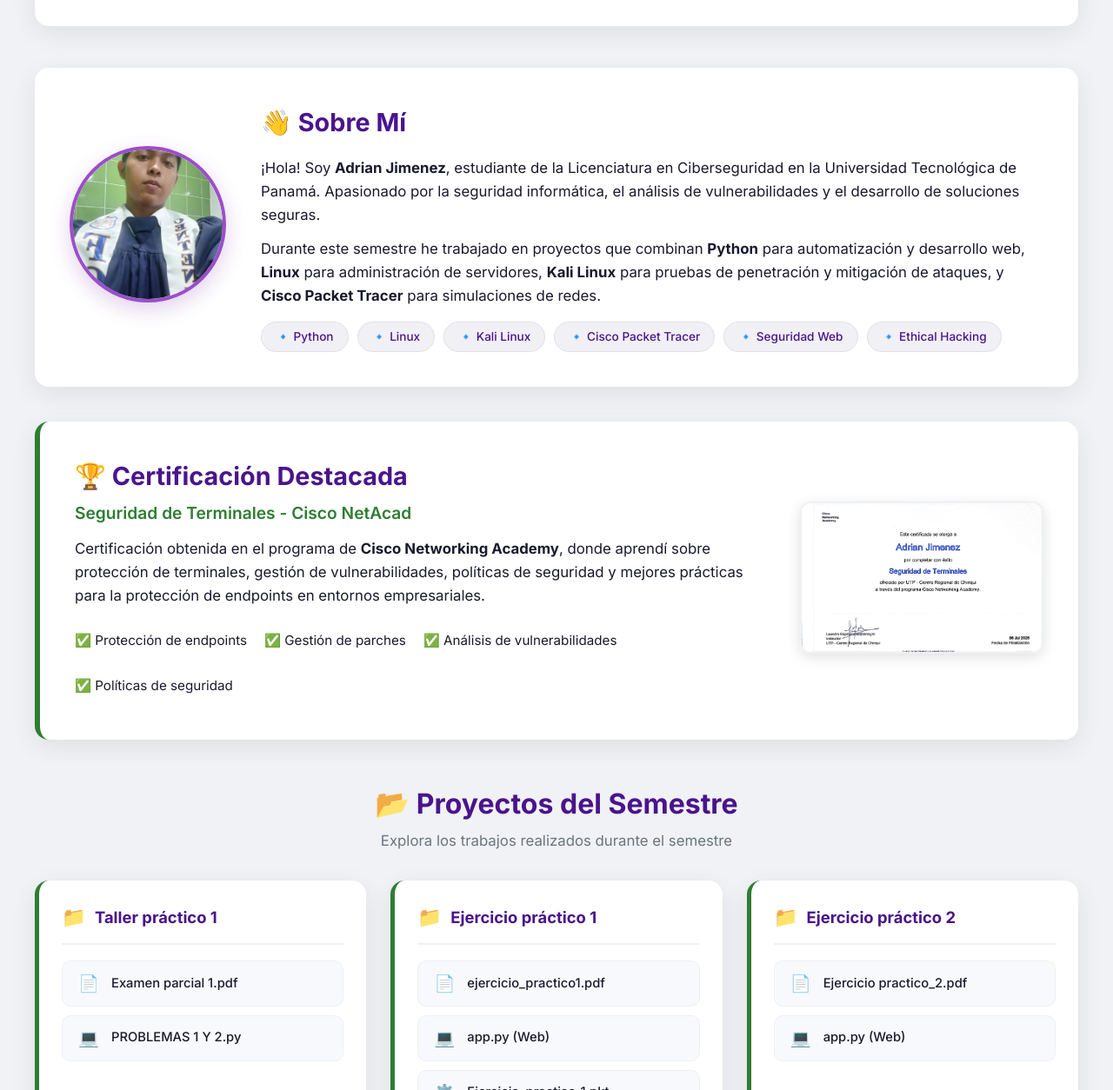
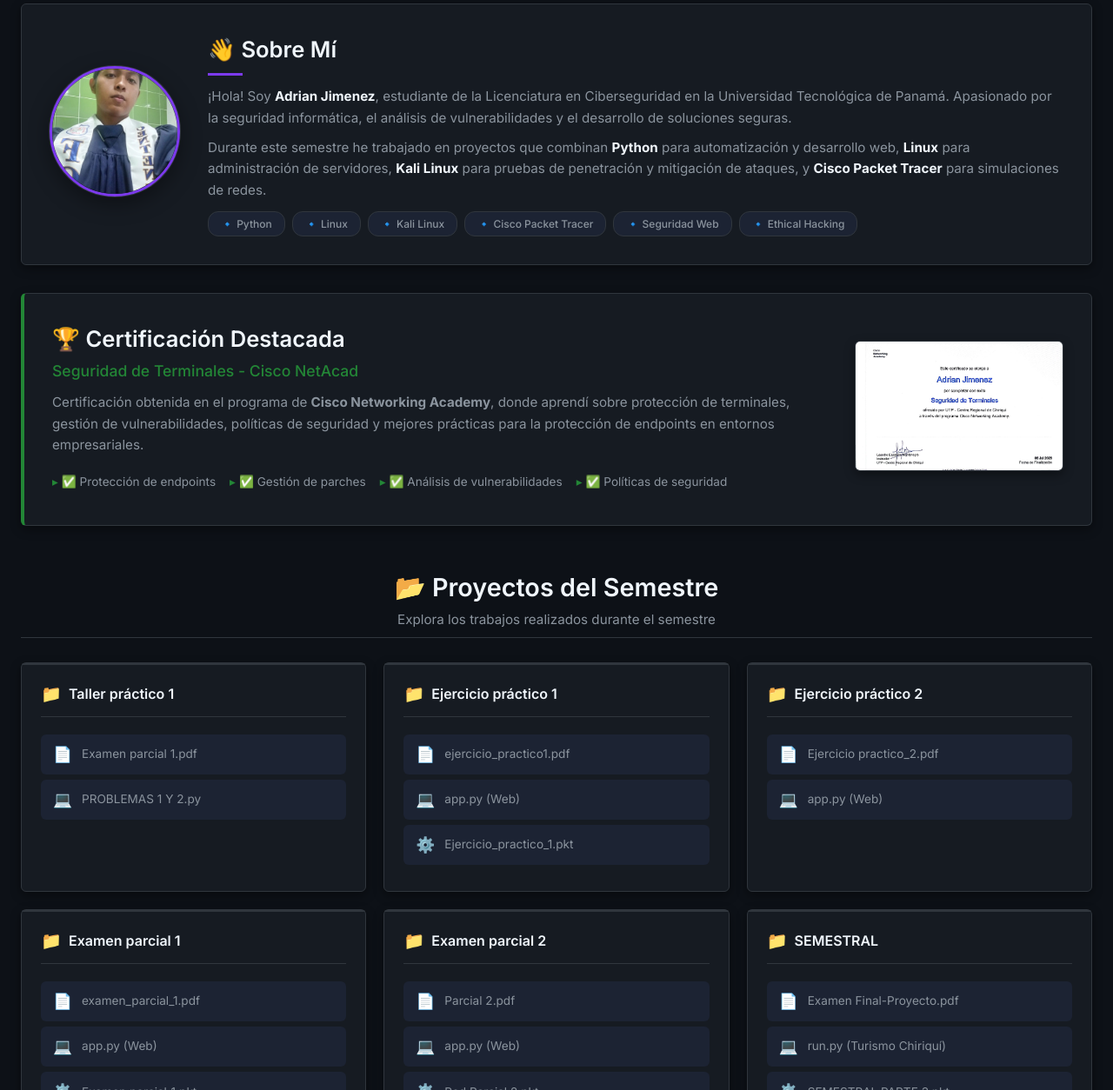
Before and after one commit to adrianJ007/Portafolio_Programacion_II, a plain HTML site: page index.html in a window 1280 px wide. Shown: the part 270-1524 px from the top of the page at 87% size. Drawn offline with Linux system fonts and the light colour scheme.

Commit message:
Update style.css

```diff
--- a/css/style.css
+++ b/css/style.css
@@ -1,24 +1,30 @@
 /* ========================================
    PORTFOLIO PROGRAMACIÓN II - UTP
-   Estilos mejorados con diseño moderno
+   Estilo GitHub Dark - Moderno y Técnico
    ======================================== */
 
 @import url('https://fonts.googleapis.com/css2?family=Inter:opsz,wght@14..32,400;14..32,500;14..32,600;14..32,700&display=swap');
 
 :root {
-    --primary: #6a1b9a;
-    --primary-light: #9c4dcc;
-    --primary-dark: #4a148c;
-    --secondary: #2e7d32;
-    --secondary-light: #4caf50;
-    --bg: #f0f2f5;
-    --card-bg: #ffffff;
-    --text: #1a1a2e;
-    --text-muted: #6c757d;
-    --shadow: 0 8px 30px rgba(0, 0, 0, 0.08);
-    --shadow-hover: 0 16px 48px rgba(0, 0, 0, 0.14);
-    --radius: 16px;
-    --transition: all 0.3s cubic-bezier(0.4, 0, 0.2, 1);
+    --bg-primary: #0d1117;
+    --bg-secondary: #161b22;
+    --bg-tertiary: #1c2333;
+    --bg-card: #161b22;
+    --bg-card-hover: #1c2333;
+    --border-color: #30363d;
+    --border-hover: #58a6ff;
+    --text-primary: #f0f6fc;
+    --text-secondary: #8b949e;
+    --text-muted: #484f58;
+    --accent-purple: #7c3aed;
+    --accent-green: #238636;
+    --accent-blue: #58a6ff;
+    --accent-orange: #d29922;
+    --accent-red: #f85149;
+    --shadow: 0 4px 12px rgba(0, 0, 0, 0.4);
+    --shadow-hover: 0 8px 24px rgba(0, 0, 0, 0.6);
+    --radius: 6px;
+    --transition: all 0.2s ease;
 }
 
 * {
@@ -29,48 +35,50 @@
 
 body {
     font-family: 'Inter', -apple-system, BlinkMacSystemFont, 'Segoe UI', Roboto, sans-serif;
-    background: var(--bg);
-    color: var(--text);
+    background: var(--bg-primary);
+    color: var(--text-primary);
     line-height: 1.6;
     min-height: 100vh;
-    padding: 30px 20px;
+    padding: 24px;
 }
 
 .container {
-    max-width: 1200px;
+    max-width: 1280px;
     margin: 0 auto;
 }
 
-/* ----- HEADER ----- */
+/* ----- HEADER / PERFIL (GitHub Style) ----- */
 .profile-header {
-    background: var(--card-bg);
-    padding: 32px 40px;
+    background: var(--bg-secondary);
+    padding: 24px 32px;
     border-radius: var(--radius);
+    border: 1px solid var(--border-color);
     box-shadow: var(--shadow);
     display: flex;
     align-items: center;
     justify-content: space-between;
-    gap: 30px;
-    margin-bottom: 48px;
-    border-top: 6px solid var(--primary);
+    gap: 24px;
+    margin-bottom: 32px;
     transition: var(--transition);
 }
 
 .profile-header:hover {
+    border-color: var(--border-hover);
     box-shadow: var(--shadow-hover);
 }
 
 .logo {
-    width: 100px;
+    width: 72px;
     height: auto;
     object-fit: contain;
     flex-shrink: 0;
-    filter: drop-shadow(0 2px 4px rgba(0,0,0,0.06));
-    transition: transform 0.3s ease;
+    filter: brightness(0.9);
+    transition: var(--transition);
 }
 
 .logo:hover {
-    transform: scale(1.04);
+    filter: brightness(1.1);
+    transform: scale(1.05);
 }
 
 .profile-info {
@@ -80,58 +88,60 @@ body {
 
 .profile-info h1 {
     margin: 0;
-    color: var(--primary-dark);
-    font-size: 2.6rem;
+    color: var(--text-primary);
+    font-size: 2.2rem;
     font-weight: 700;
-    letter-spacing: -0.02em;
+    letter-spacing: -0.5px;
 }
 
 .profile-info h1 span {
-    color: var(--secondary);
+    color: var(--accent-purple);
 }
 
 .profile-info h2 {
-    margin: 4px 0 8px 0;
-    color: var(--secondary);
-    font-size: 1.3rem;
-    font-weight: 600;
+    margin: 2px 0 6px 0;
+    color: var(--accent-green);
+    font-size: 1.1rem;
+    font-weight: 500;
 }
 
 .profile-info .subtitle {
-    color: var(--text-muted);
-    font-size: 1rem;
+    color: var(--text-secondary);
+    font-size: 0.9rem;
     margin: 2px 0;
 }
 
 .badge-semestre {
     display: inline-block;
-    background: var(--primary);
+    background: var(--accent-purple);
     color: white;
-    font-size: 0.75rem;
+    font-size: 0.7rem;
     font-weight: 600;
-    padding: 4px 14px;
-    border-radius: 20px;
-    margin-top: 6px;
+    padding: 2px 12px;
+    border-radius: 12px;
+    margin-top: 4px;
     letter-spacing: 0.3px;
 }
 
-/* ----- SOBRE MÍ ----- */
+/* ----- SOBRE MÍ (GitHub Style) ----- */
 .about-section {
-    background: var(--card-bg);
+    background: var(--bg-secondary);
     border-radius: var(--radius);
+    border: 1px solid var(--border-color);
     box-shadow: var(--shadow);
-    padding: 40px;
-    margin-bottom: 40px;
+    padding: 32px;
+    margin-bottom: 32px;
     transition: var(--transition);
 }
 
 .about-section:hover {
+    border-color: var(--border-hover);
     box-shadow: var(--shadow-hover);
 }
 
 .about-container {
     display: flex;
-    gap: 40px;
+    gap: 32px;
     align-items: center;
 }
 
@@ -140,74 +150,94 @@ body {
 }
 
 .profile-photo {
-    width: 180px;
-    height: 180px;
+    width: 150px;
+    height: 150px;
     border-radius: 50%;
     object-fit: cover;
-    border: 4px solid var(--primary-light);
-    box-shadow: 0 8px 24px rgba(106, 27, 154, 0.2);
-    transition: transform 0.3s ease;
+    border: 3px solid var(--accent-purple);
+    box-shadow: 0 0 0 1px var(--border-color), 0 8px 24px rgba(0, 0, 0, 0.4);
+    transition: var(--transition);
 }
 
 .profile-photo:hover {
+    border-color: var(--accent-blue);
     transform: scale(1.04);
+    box-shadow: 0 0 0 2px var(--accent-blue), 0 8px 32px rgba(88, 166, 255, 0.2);
 }
 
 .about-content h2 {
-    color: var(--primary-dark);
-    font-size: 1.8rem;
-    margin-bottom: 16px;
+    color: var(--text-primary);
+    font-size: 1.6rem;
+    margin-bottom: 12px;
+    font-weight: 600;
+}
+
+.about-content h2::after {
+    content: '';
+    display: block;
+    width: 40px;
+    height: 3px;
+    background: var(--accent-purple);
+    margin-top: 6px;
 }
 
 .about-content p {
-    color: var(--text);
-    margin-bottom: 12px;
-    font-size: 1.05rem;
+    color: var(--text-secondary);
+    margin-bottom: 10px;
+    font-size: 0.95rem;
+}
+
+.about-content p strong {
+    color: var(--text-primary);
 }
 
 .about-tags {
     display: flex;
     flex-wrap: wrap;
-    gap: 10px;
-    margin-top: 16px;
+    gap: 8px;
+    margin-top: 12px;
 }
 
 .tag {
-    background: #f0f0f5;
-    color: var(--primary-dark);
-    padding: 6px 16px;
-    border-radius: 20px;
-    font-size: 0.85rem;
+    background: var(--bg-tertiary);
+    color: var(--text-secondary);
+    padding: 4px 14px;
+    border-radius: 12px;
+    font-size: 0.75rem;
     font-weight: 500;
-    border: 1px solid #e0e0e8;
+    border: 1px solid var(--border-color);
     transition: var(--transition);
+    cursor: default;
 }
 
 .tag:hover {
-    background: var(--primary);
+    background: var(--accent-purple);
     color: white;
-    border-color: var(--primary);
-    transform: translateY(-2px);
+    border-color: var(--accent-purple);
+    transform: translateY(-1px);
 }
 
-/* ----- CERTIFICADO ----- */
+/* ----- CERTIFICADO (GitHub Style) ----- */
 .certificate-section {
-    background: var(--card-bg);
+    background: var(--bg-secondary);
     border-radius: var(--radius);
+    border: 1px solid var(--border-color);
     box-shadow: var(--shadow);
-    padding: 40px;
-    margin-bottom: 48px;
-    border-left: 6px solid var(--secondary);
+    padding: 32px;
+    margin-bottom: 40px;
     transition: var(--transition);
+    border-left: 4px solid var(--accent-green);
 }
 
 .certificate-section:hover {
+    border-color: var(--border-hover);
+    border-left-color: var(--accent-blue);
     box-shadow: var(--shadow-hover);
 }
 
 .certificate-container {
     display: flex;
-    gap: 40px;
+    gap: 32px;
     align-items: center;
 }
 
@@ -216,22 +246,23 @@ body {
 }
 
 .certificate-info h2 {
-    color: var(--primary-dark);
-    font-size: 1.8rem;
-    margin-bottom: 4px;
+    color: var(--text-primary);
+    font-size: 1.6rem;
+    margin-bottom: 2px;
+    font-weight: 600;
 }
 
 .certificate-info h3 {
-    color: var(--secondary);
-    font-size: 1.2rem;
-    font-weight: 600;
-    margin-bottom: 12px;
+    color: var(--accent-green);
+    font-size: 1.1rem;
+    font-weight: 500;
+    margin-bottom: 10px;
 }
 
 .certificate-info p {
-    color: var(--text);
-    margin-bottom: 16px;
-    font-size: 1.05rem;
+    color: var(--text-secondary);
+    margin-bottom: 14px;
+    font-size: 0.95rem;
 }
 
 .certificate-skills {
@@ -239,12 +270,20 @@ body {
     padding: 0;
     display: flex;
     flex-wrap: wrap;
-    gap: 8px 20px;
+    gap: 6px 16px;
 }
 
 .certificate-skills li {
-    color: var(--text);
-    font-size: 0.95rem;
+    color: var(--text-secondary);
+    font-size: 0.85rem;
+    display: flex;
+    align-items: center;
+    gap: 4px;
+}
+
+.certificate-skills li::before {
+    content: '▸';
+    color: var(--accent-green);
 }
 
 .certificate-image {
@@ -252,92 +291,102 @@ body {
 }
 
 .cert-img {
-    max-width: 280px;
+    max-width: 240px;
     height: auto;
-    border-radius: 12px;
-    box-shadow: 0 4px 16px rgba(0, 0, 0, 0.12);
-    border: 2px solid #eef0f3;
-    transition: transform 0.3s ease;
+    border-radius: var(--radius);
+    border: 1px solid var(--border-color);
+    box-shadow: var(--shadow);
+    transition: var(--transition);
 }
 
 .cert-img:hover {
-    transform: scale(1.03);
+    border-color: var(--accent-blue);
+    transform: scale(1.02);
+    box-shadow: var(--shadow-hover);
 }
 
 /* ----- TÍTULO DE SECCIÓN ----- */
 .section-title {
     text-align: center;
-    margin-bottom: 32px;
+    margin-bottom: 28px;
+    padding: 8px 0;
+    border-bottom: 1px solid var(--border-color);
 }
 
 .section-title h2 {
-    color: var(--primary-dark);
-    font-size: 2rem;
-    margin-bottom: 4px;
+    color: var(--text-primary);
+    font-size: 1.8rem;
+    font-weight: 600;
 }
 
 .section-title p {
-    color: var(--text-muted);
-    font-size: 1.05rem;
+    color: var(--text-secondary);
+    font-size: 0.95rem;
+    margin-top: 2px;
 }
 
-/* ----- GRID DE PROYECTOS ----- */
+/* ----- GRID DE PROYECTOS (Cuadrados) ----- */
 .portfolio-grid {
     display: grid;
-    grid-template-columns: repeat(auto-fill, minmax(340px, 1fr));
-    gap: 28px;
-    margin-bottom: 48px;
+    grid-template-columns: repeat(auto-fill, minmax(300px, 1fr));
+    gap: 20px;
+    margin-bottom: 40px;
 }
 
-/* ----- TARJETAS ----- */
+/* ----- TARJETAS (Cuadradas, estilo GitHub) ----- */
 .folder-card {
-    background: var(--card-bg);
+    background: var(--bg-secondary);
     border-radius: var(--radius);
-    padding: 24px 26px 28px;
+    padding: 20px 22px 24px;
+    border: 1px solid var(--border-color);
     box-shadow: var(--shadow);
-    border-left: 5px solid var(--secondary);
     transition: var(--transition);
     position: relative;
-    overflow: hidden;
+    display: flex;
+    flex-direction: column;
 }
 
-.folder-card::after {
+.folder-card:hover {
+    border-color: var(--border-hover);
+    transform: translateY(-3px);
+    box-shadow: var(--shadow-hover);
+    background: var(--bg-card-hover);
+}
+
+/* Línea superior decorativa */
+.folder-card::before {
     content: '';
     position: absolute;
     top: 0;
     left: 0;
     right: 0;
-    height: 3px;
-    background: linear-gradient(90deg, var(--primary), var(--secondary-light));
-    opacity: 0;
-    transition: opacity 0.3s ease;
+    height: 2px;
+    background: var(--border-color);
+    border-radius: var(--radius) var(--radius) 0 0;
+    transition: var(--transition);
 }
 
-.folder-card:hover {
-    transform: translateY(-6px);
-    box-shadow: var(--shadow-hover);
-}
-
-.folder-card:hover::after {
-    opacity: 1;
+.folder-card:hover::before {
+    background: linear-gradient(90deg, var(--accent-purple), var(--accent-blue));
 }
 
 .folder-title {
-    font-size: 1.15rem;
-    font-weight: 700;
-    color: var(--primary-dark);
-    margin-bottom: 18px;
-    padding-bottom: 12px;
-    border-bottom: 2px solid #f0f0f0;
+    font-size: 1rem;
+    font-weight: 600;
+    color: var(--text-primary);
+    margin-bottom: 14px;
+    padding-bottom: 10px;
+    border-bottom: 1px solid var(--border-color);
     display: flex;
     align-items: center;
-    gap: 10px;
+    gap: 8px;
 }
 
 .folder-title .icon-folder {
-    font-size: 1.4rem;
+    font-size: 1.2rem;
 }
 
+/* ----- ENLACES (Estilo GitHub) ----- */
 ul {
     list-style: none;
     padding: 0;
@@ -345,76 +394,77 @@ ul {
 }
 
 li {
-    margin: 10px 0;
+    margin: 6px 0;
 }
 
 a {
     display: flex;
     align-items: center;
-    gap: 12px;
-    padding: 10px 16px;
-    border-radius: 10px;
-    background: #f8f9fc;
-    color: var(--text);
-    font-weight: 500;
-    font-size: 0.92rem;
+    gap: 10px;
+    padding: 8px 12px;
+    border-radius: var(--radius);
+    background: var(--bg-tertiary);
+    color: var(--text-secondary);
+    font-weight: 400;
+    font-size: 0.85rem;
     text-decoration: none;
-    border: 1px solid #eef0f3;
+    border: 1px solid transparent;
     transition: var(--transition);
 }
 
 a:hover {
-    background: #eef3ff;
-    border-color: var(--primary-light);
-    color: var(--primary-dark);
-    transform: translateX(4px);
-    box-shadow: 0 4px 12px rgba(106, 27, 154, 0.10);
+    background: var(--bg-primary);
+    border-color: var(--border-hover);
+    color: var(--text-primary);
+    transform: translateX(2px);
 }
 
 a .icon {
-    font-size: 1.2rem;
-    width: 28px;
+    font-size: 1.1rem;
+    width: 24px;
     text-align: center;
     flex-shrink: 0;
 }
 
-a.pdf-link .icon { color: #dc3545; }
-a.code-link .icon { color: #0d6efd; }
-a.pkt-link .icon { color: #fd7e14; }
-a.pptx-link .icon { color: #d63384; }
+/* Colores de iconos en GitHub Dark */
+a.pdf-link .icon { color: var(--accent-red); }
+a.code-link .icon { color: var(--accent-blue); }
+a.pkt-link .icon { color: var(--accent-orange); }
+a.pptx-link .icon { color: #da6b9b; }
 
-/* ----- FOOTER ----- */
+/* ----- FOOTER (GitHub Style) ----- */
 .footer {
     text-align: center;
-    padding: 32px 0 16px;
-    border-top: 1px solid #e0e0e8;
+    padding: 28px 0 12px;
+    border-top: 1px solid var(--border-color);
     color: var(--text-muted);
 }
 
 .footer p {
-    margin: 4px 0;
+    margin: 2px 0;
+    font-size: 0.85rem;
 }
 
 .footer-links {
     display: flex;
     justify-content: center;
-    gap: 24px;
-    margin-top: 8px;
+    gap: 20px;
+    margin-top: 6px;
 }
 
 .footer-links a {
     background: transparent;
     border: none;
     padding: 0;
-    font-size: 0.95rem;
-    color: var(--primary);
-    font-weight: 500;
+    font-size: 0.85rem;
+    color: var(--text-secondary);
+    font-weight: 400;
 }
 
 .footer-links a:hover {
     background: transparent;
     transform: none;
-    color: var(--primary-dark);
+    color: var(--accent-blue);
     text-decoration: underline;
 }
 
@@ -423,20 +473,24 @@ a.pptx-link .icon { color: #d63384; }
     .profile-header {
         flex-wrap: wrap;
         justify-content: center;
-        padding: 28px 24px;
+        padding: 20px 24px;
     }
 
     .logo {
-        width: 80px;
+        width: 60px;
     }
 
     .profile-info h1 {
-        font-size: 2rem;
+        font-size: 1.8rem;
     }
 
     .about-container {
         flex-direction: column;
         text-align: center;
+    }
+
+    .about-content h2::after {
+        margin: 6px auto 0;
     }
 
     .certificate-container {
@@ -451,39 +505,39 @@ a.pptx-link .icon { color: #d63384; }
 
 @media (max-width: 768px) {
     body {
-        padding: 16px;
+        padding: 12px;
     }
 
     .profile-header {
         flex-direction: column;
         text-align: center;
-        padding: 24px 18px;
-        gap: 16px;
+        padding: 16px 14px;
+        gap: 12px;
     }
 
     .logo {
-        width: 70px;
+        width: 56px;
     }
 
     .profile-info h1 {
-        font-size: 1.7rem;
+        font-size: 1.5rem;
     }
 
     .profile-info h2 {
-        font-size: 1.1rem;
+        font-size: 0.95rem;
     }
 
     .about-section {
-        padding: 24px;
+        padding: 20px;
     }
 
     .profile-photo {
-        width: 140px;
-        height: 140px;
+        width: 120px;
+        height: 120px;
     }
 
     .certificate-section {
-        padding: 24px;
+        padding: 20px;
     }
 
     .cert-img {
@@ -492,16 +546,16 @@ a.pptx-link .icon { color: #d63384; }
 
     .portfolio-grid {
         grid-template-columns: 1fr;
-        gap: 20px;
+        gap: 16px;
     }
 
     .folder-card {
-        padding: 18px 20px 22px;
+        padding: 16px 18px 20px;
     }
 
     a {
-        font-size: 0.85rem;
-        padding: 10px 14px;
+        font-size: 0.8rem;
+        padding: 8px 10px;
     }
 
     .footer-links {
@@ -512,18 +566,22 @@ a.pptx-link .icon { color: #d63384; }
 
 @media (max-width: 480px) {
     .profile-info h1 {
-        font-size: 1.4rem;
+        font-size: 1.3rem;
     }
 
     .folder-title {
-        font-size: 1rem;
+        font-size: 0.9rem;
     }
 
     .about-content h2 {
-        font-size: 1.4rem;
+        font-size: 1.3rem;
     }
 
     .certificate-info h2 {
+        font-size: 1.3rem;
+    }
+
+    .section-title h2 {
         font-size: 1.4rem;
     }
 }
@@ -532,7 +590,7 @@ a.pptx-link .icon { color: #d63384; }
 @keyframes fadeUp {
     from {
         opacity: 0;
-        transform: translateY(20px);
+        transform: translateY(16px);
     }
     to {
         opacity: 1;
@@ -541,23 +599,43 @@ a.pptx-link .icon { color: #d63384; }
 }
 
 .folder-card {
-    animation: fadeUp 0.5s ease forwards;
+    animation: fadeUp 0.4s ease forwards;
 }
 
-.folder-card:nth-child(1) { animation-delay: 0.05s; }
-.folder-card:nth-child(2) { animation-delay: 0.10s; }
-.folder-card:nth-child(3) { animation-delay: 0.15s; }
-.folder-card:nth-child(4) { animation-delay: 0.20s; }
-.folder-card:nth-child(5) { animation-delay: 0.25s; }
-.folder-card:nth-child(6) { animation-delay: 0.30s; }
-.folder-card:nth-child(7) { animation-delay: 0.35s; }
+.folder-card:nth-child(1) { animation-delay: 0.03s; }
+.folder-card:nth-child(2) { animation-delay: 0.06s; }
+.folder-card:nth-child(3) { animation-delay: 0.09s; }
+.folder-card:nth-child(4) { animation-delay: 0.12s; }
+.folder-card:nth-child(5) { animation-delay: 0.15s; }
+.folder-card:nth-child(6) { animation-delay: 0.18s; }
+.folder-card:nth-child(7) { animation-delay: 0.21s; }
 
 .about-section {
-    animation: fadeUp 0.6s ease forwards;
+    animation: fadeUp 0.5s ease forwards;
+    animation-delay: 0.05s;
+}
+
+.certificate-section {
+    animation: fadeUp 0.5s ease forwards;
     animation-delay: 0.1s;
 }
 
-.certificate-section {
-    animation: fadeUp 0.6s ease forwards;
-    animation-delay: 0.2s;
+/* ----- SCROLLBAR (GitHub Style) ----- */
+::-webkit-scrollbar {
+    width: 8px;
+    height: 8px;
 }
+
+::-webkit-scrollbar-track {
+    background: var(--bg-primary);
+}
+
+::-webkit-scrollbar-thumb {
+    background: var(--bg-tertiary);
+    border-radius: 4px;
+    border: 1px solid var(--border-color);
+}
+
+::-webkit-scrollbar-thumb:hover {
+    background: var(--border-color);
+}
```
